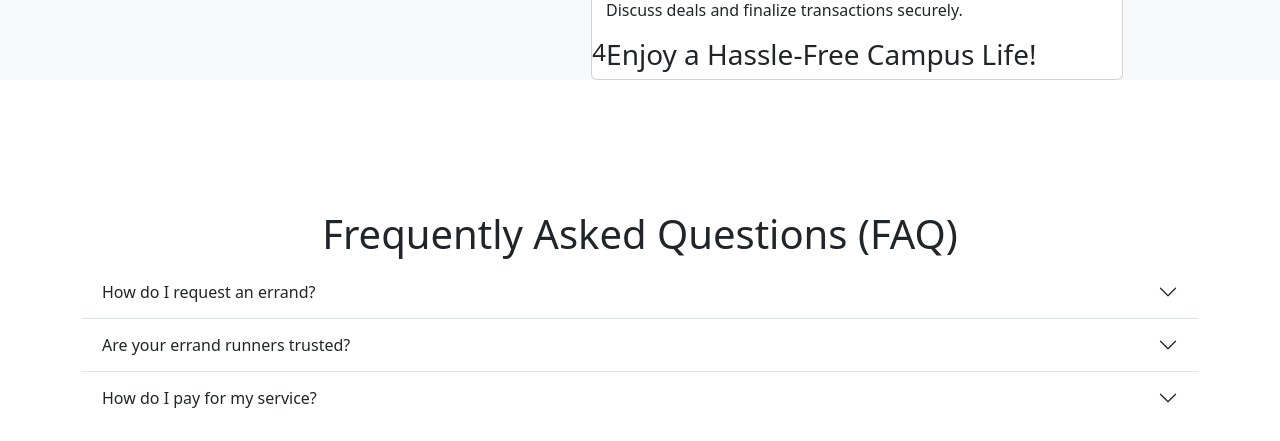
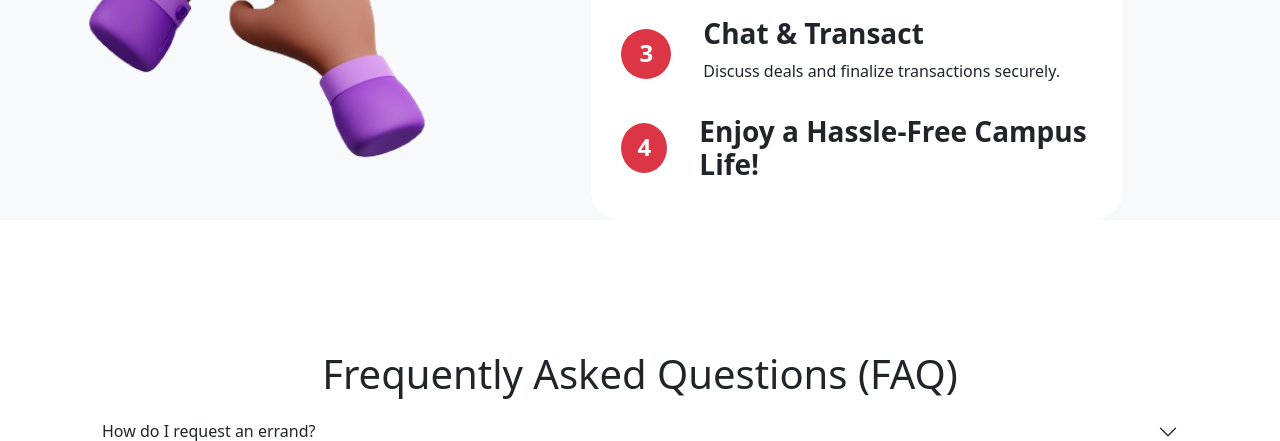
Before and after one commit to bobbybrown001/absu-marketplace, a PHP site: page / in a window 1280 px wide. Shown: the part 2474-2915 px from the top of the page. Run offline with PHP 8.4, Linux system fonts and the light colour scheme.

Commit message:
absu-marketplace

```diff
--- a/css/index.css
+++ b/css/index.css
@@ -34,8 +34,8 @@
 .fa-solid{
     background-color: #dc3545;
     border-radius: 50%;
-    width:auto;
-    padding: 0.7rem;
+    padding: 0.6rem;
+    text-align: center;
     color: white;
 }
 
@@ -57,3 +57,34 @@
     background-color:#fca62e;
     border: none;
 }
+
+
+/* getting started */
+
+.get-started img{
+    width: 600px;
+}
+
+.get-started .prosedures .card{
+    border: none;
+    padding: 30px;
+    gap: 1rem;
+    border-radius: 30px;
+}
+.get-started .prosedures .card h4{
+    background-color: #dc3545;
+    border-radius: 50%;
+    width: 50px;
+    height: 50px;
+    padding: 10px;
+    text-align: center;
+    color: white;
+    font-weight:bolder;
+}
+.get-started .prosedures .card h3{
+    font-weight: bolder;
+}
+.get-started .prosedures .card .d-flex{
+    gap: 2rem;
+    align-items: center;
+}
```
Also changed, not shown: asset/image/get-started2.png (added).
